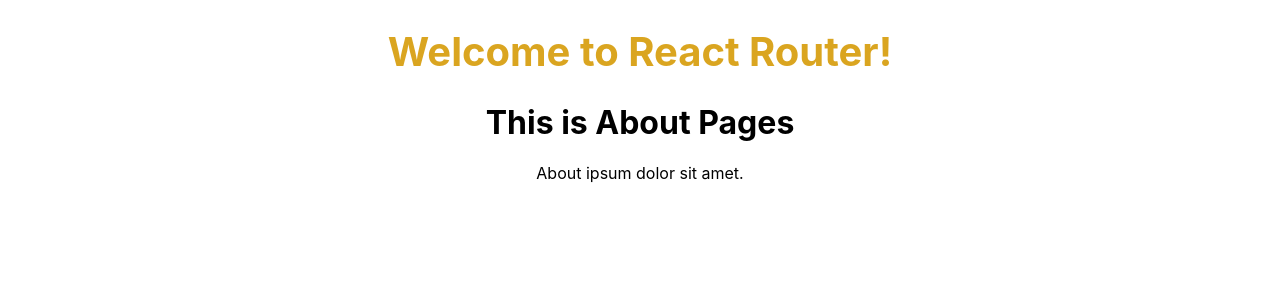
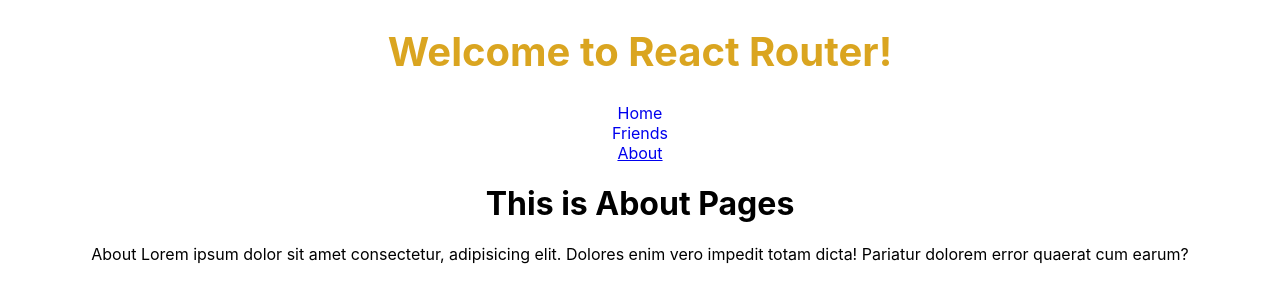
Before and after one commit to mdmehedihasan212/react-router-explore, a React (Create React App) app: page /about in a window 1280 px wide. Shown: the top 302 px of the page. Built offline with nearby package versions, Linux system fonts and the light colour scheme.

Commit message:
add customlink component

```diff
--- a/src/App.js
+++ b/src/App.js
@@ -4,11 +4,12 @@
 import About from './components/About/About';
 import NotFound from './components/NotFound/NotFound';
 import './App.css';
+import Header from './components/Header/Header';
 
 function App() {
   return (
     <div className="App">
-      <h1 style={{ color: 'goldenrod', fontSize: '40px' }}>Welcome to React Router!</h1>
+      <Header></Header>
       <Routes>
         <Route path="/" element={<Home></Home>}></Route>
         <Route path="/friends" element={<Friends></Friends>}></Route>
--- a/src/components/About/About.js
+++ b/src/components/About/About.js
@@ -4,7 +4,7 @@
     return (
         <div>
             <h1>This is About Pages</h1>
-            <p>About ipsum dolor sit amet.</p>
+            <p>About Lorem ipsum dolor sit amet consectetur, adipisicing elit. Dolores enim vero impedit totam dicta! Pariatur dolorem error quaerat cum earum?</p>
         </div>
     );
 };
--- /dev/null
+++ b/src/components/CustomLink/CustomLink.js
@@ -0,0 +1,21 @@
+import React from 'react';
+import { Link, useMatch, useResolvedPath } from 'react-router-dom';
+
+function CustomLink({ children, to, ...props }) {
+    let resolved = useResolvedPath(to);
+    let match = useMatch({ path: resolved.pathname, end: true });
+
+    return (
+        <div>
+            <Link
+                style={{ textDecoration: match ? "underline" : "none" }}
+                to={to}
+                {...props}
+            >
+                {children}
+            </Link>
+        </div>
+    );
+}
+
+export default CustomLink;
--- /dev/null
+++ b/src/components/Header/Header.js
@@ -0,0 +1,17 @@
+import React from 'react';
+import CustomLink from '../CustomLink/CustomLink';
+
+const Header = () => {
+    return (
+        <div>
+            <h1 style={{ color: 'goldenrod', fontSize: '40px' }}>Welcome to React Router!</h1>
+            <nav>
+                <CustomLink to={'/'}>Home</CustomLink>
+                <CustomLink to={'/friends'}>Friends</CustomLink>
+                <CustomLink to={'/about'}>About</CustomLink>
+            </nav>
+        </div>
+    );
+};
+
+export default Header;
```
Also changed, not shown: 1 other file (tests, documents, lock files or other folders).
